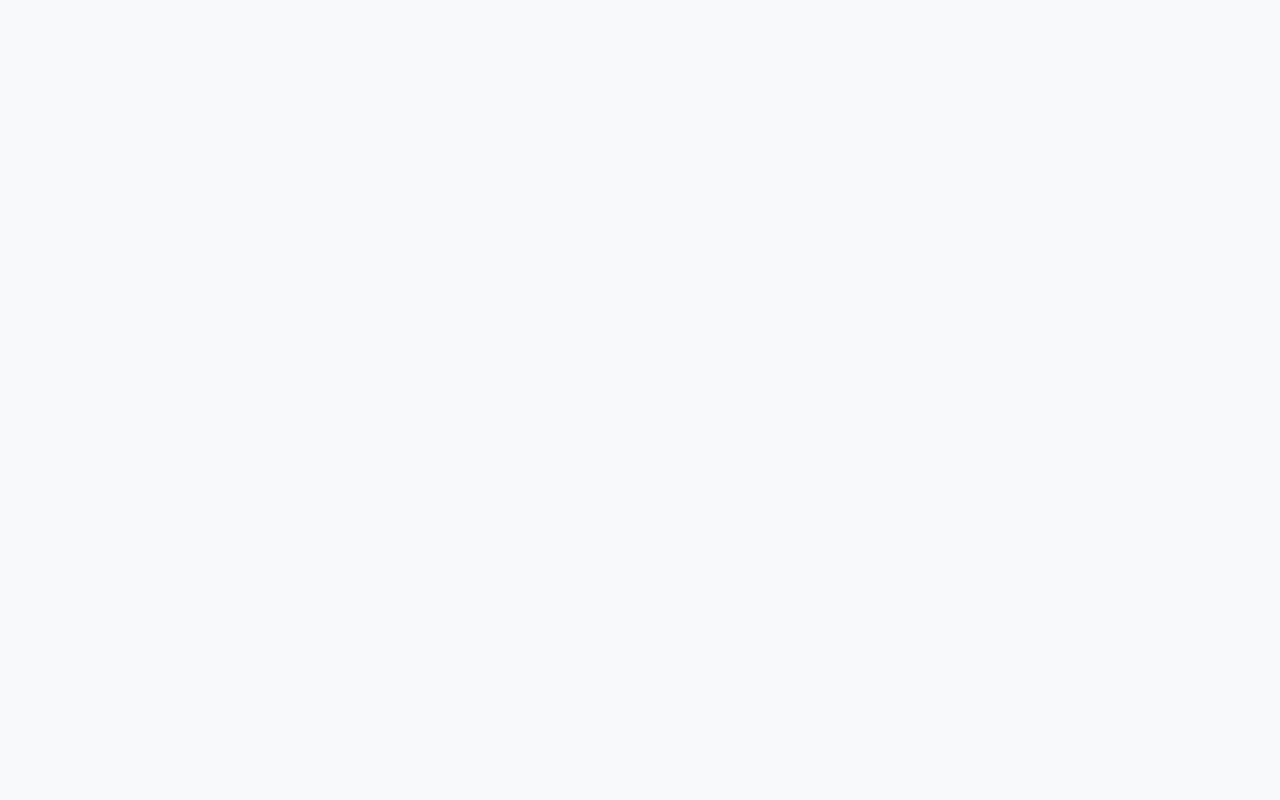
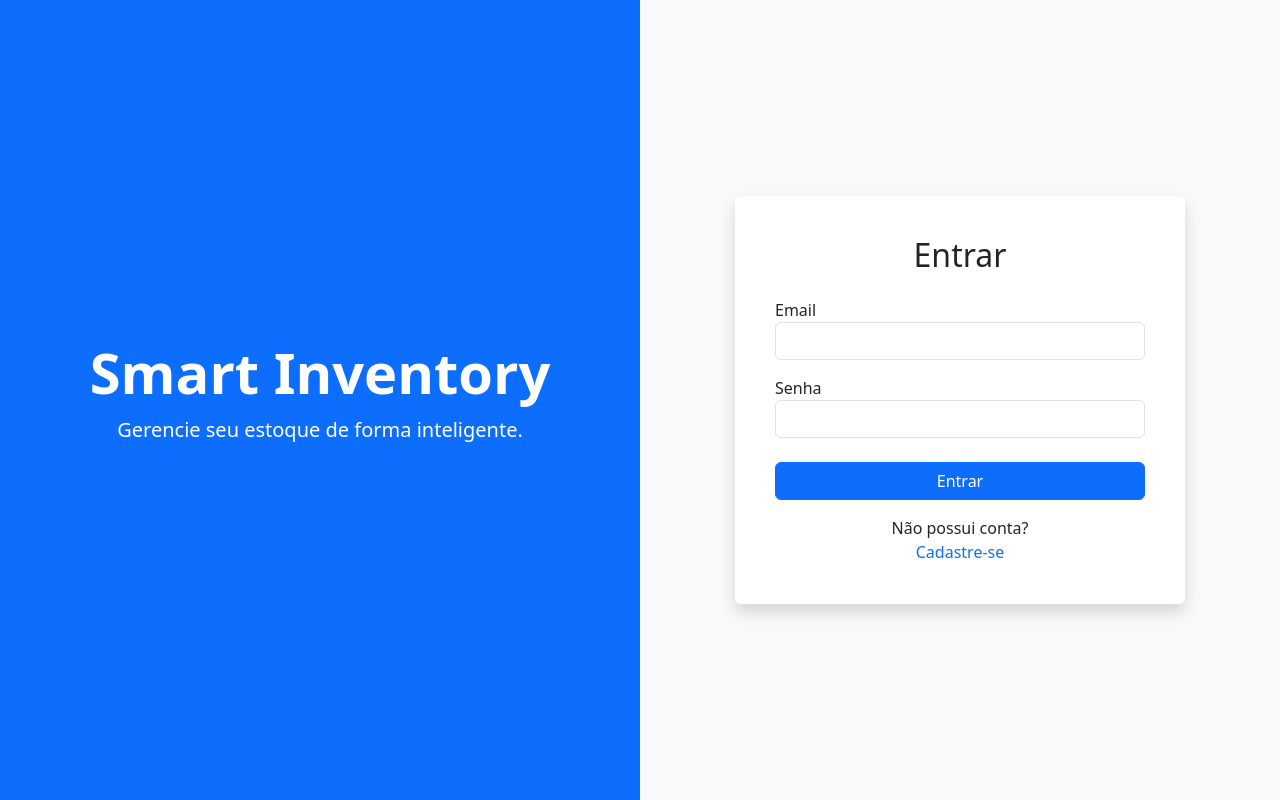
Before and after one commit to ferreiraluizga/smart-inventory, a React app in the folder frontend/: page /login in a window 1280 px wide. Before the commit this address had no page. Built offline with nearby package versions, Linux system fonts and the light colour scheme; the HTML template or start-up script is replaced by a standard one.

Commit message:
feat(frontend): implementando login no sistema

```diff
--- a/frontend/src/api/api.js
+++ b/frontend/src/api/api.js
@@ -6,3 +6,18 @@ export const api = axios.create({
         "Content-Type": "application/json"
     }
 })
+
+api.interceptors.request.use(
+    (config) => {
+        const token = localStorage.getItem("token");
+
+        if (token) {
+            config.headers.Authorization = `Bearer ${token}`;
+        }
+
+        return config;
+    },
+    (error) => {
+        return Promise.reject(error);
+    }
+);
--- /dev/null
+++ b/frontend/src/pages/Dashboard.jsx
@@ -0,0 +1,10 @@
+function Dashboard() {
+    return(
+        <div className="container mt-5">
+            <h1>Dashboard</h1>
+            <p>Usuário Autenticado.</p>
+        </div>
+    );
+}
+
+export default Dashboard;
--- /dev/null
+++ b/frontend/src/pages/Login.jsx
@@ -0,0 +1,110 @@
+import { useState } from "react";
+import { useNavigate, Link } from "react-router-dom";
+import { authService } from "../services/authService";
+
+function Login() {
+
+    const [email, setEmail] = useState("");
+    const [senha, setSenha] = useState("");
+
+    const navigate = useNavigate();
+
+    const handleSubmit = async (e) => {
+        e.preventDefault();
+
+        try {
+            const response = await authService.login(email, senha);
+
+            localStorage.setItem("token", response.token);
+
+            navigate("/dashboard");
+
+        } catch (error) {
+            console.error(error);
+            alert("Email ou senha inválidos");
+        }
+    };
+
+    return (
+        <div className="container-fluid vh-100">
+            <div className="row h-100">
+
+                <div className="col-md-6 d-none d-md-flex bg-primary text-white justify-content-center align-items-center">
+                    <div className="text-center">
+                        <h1 className="display-4 fw-bold">
+                            Smart Inventory
+                        </h1>
+
+                        <p className="lead">
+                            Gerencie seu estoque de forma inteligente.
+                        </p>
+                    </div>
+                </div>
+
+                <div className="col-md-6 d-flex justify-content-center align-items-center">
+
+                    <div className="card shadow border-0 p-4"
+                        style={{ width: "100%", maxWidth: "450px" }}>
+
+                        <div className="card-body">
+
+                            <h2 className="text-center mb-4">
+                                Entrar
+                            </h2>
+
+                            <form onSubmit={handleSubmit}>
+
+                                <div className="mb-3">
+                                    <label>Email</label>
+
+                                    <input
+                                        type="email"
+                                        className="form-control"
+                                        value={email}
+                                        onChange={(e) => setEmail(e.target.value)}
+                                    />
+                                </div>
+
+                                <div className="mb-4">
+                                    <label>Senha</label>
+
+                                    <input
+                                        type="password"
+                                        className="form-control"
+                                        value={senha}
+                                        onChange={(e) => setSenha(e.target.value)}
+                                    />
+                                </div>
+
+                                <button
+                                    type="submit"
+                                    className="btn btn-primary w-100"
+                                >
+                                    Entrar
+                                </button>
+
+                            </form>
+
+                            <div className="text-center mt-3">
+
+                                <span>Não possui conta?</span>
+
+                                <br />
+
+                                <Link to="/register" className="text-decoration-none">
+                                    Cadastre-se
+                                </Link>
+
+                            </div>
+
+                        </div>
+                    </div>
+
+                </div>
+
+            </div>
+        </div>
+    );
+}
+
+export default Login;
--- a/frontend/src/pages/Welcome.jsx
+++ b/frontend/src/pages/Welcome.jsx
@@ -1,9 +1,19 @@
-export default function Welcome() {
+import { Link } from "react-router-dom";
+
+function Welcome() {
     return (
-        <div className="container d-flex justify-content-center align-items-center vh-100">
-            <h1 className="text-center">
+        <div className="container d-flex flex-column justify-content-center align-items-center vh-100 text-center">
+
+            <h1 className="mb-4">
                 Bem vindo ao Smart Inventory, seu sistema de gerenciamento de estoque inteligente.
             </h1>
+
+            <Link to="/login" className="btn btn-primary">
+                Acessar o sistema
+            </Link>
+
         </div>
     );
 }
+
+export default Welcome;
--- a/frontend/src/routes/AppRoutes.jsx
+++ b/frontend/src/routes/AppRoutes.jsx
@@ -1,15 +1,26 @@
-import {BrowserRouter, Routes, Route} from "react-router-dom";
+import { Link, Routes, Route } from "react-router-dom";
 
 import Welcome from "../pages/Welcome";
+import Login from "../pages/Login";
+import Dashboard from "../pages/Dashboard";
+
+import PrivateRoute from "./PrivateRoute";
 
 export default function AppRoutes() {
 
     return (
         <Routes>
 
+            <Route path="/" element={<Welcome />} />
+            <Route path="/login" element={<Login />} />
+
             <Route
-                path="/"
-                element={<Welcome/>}
+                path="/dashboard"
+                element={
+                    <PrivateRoute>
+                        <Dashboard />
+                    </PrivateRoute>
+                }
             />
 
         </Routes>
--- /dev/null
+++ b/frontend/src/routes/PrivateRoute.jsx
@@ -0,0 +1,9 @@
+import { Navigate } from "react-router-dom";
+import { authService } from "../services/authService";
+
+function PrivateRoute({children}) {
+    const authenticated = authService.isAuthenticated();
+    return authenticated ? children : <Navigate to={"/login"} replace />;
+}
+
+export default PrivateRoute;
--- /dev/null
+++ b/frontend/src/services/authService.js
@@ -0,0 +1,29 @@
+import { api } from "../api/api";
+
+export const authService = {
+
+    async login(email, senha) {
+        const response = await api.post(
+            "/auth/login",
+            {
+                email,
+                senha
+            }
+        );
+
+        return response.data;
+    },
+
+    logout() {
+        localStorage.removeItem("token");
+    },
+
+    getToken() {
+        return localStorage.getItem("token");
+    },
+
+    isAuthenticated() {
+        return !!localStorage.getItem("token");
+    }
+
+}
```
